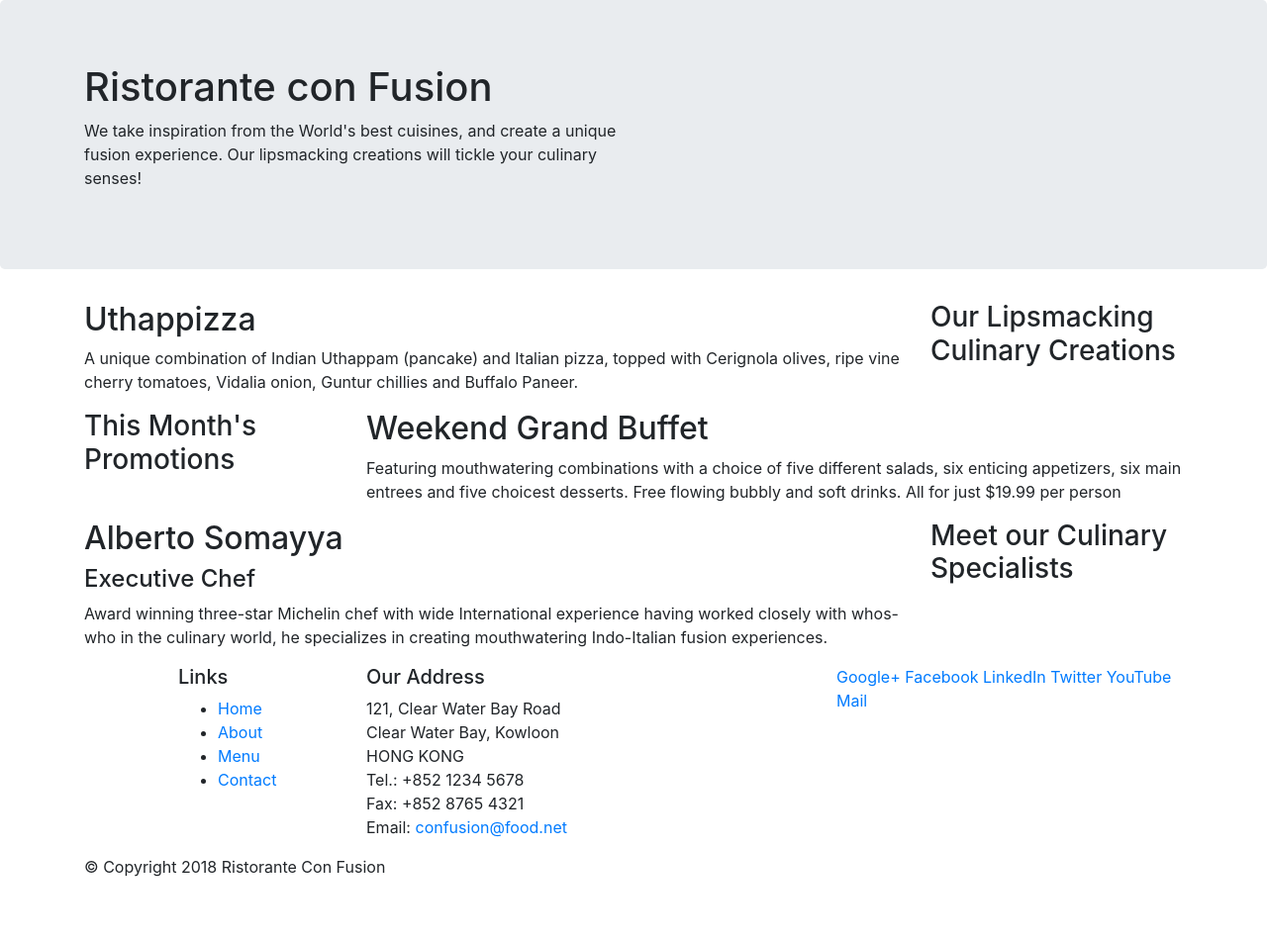
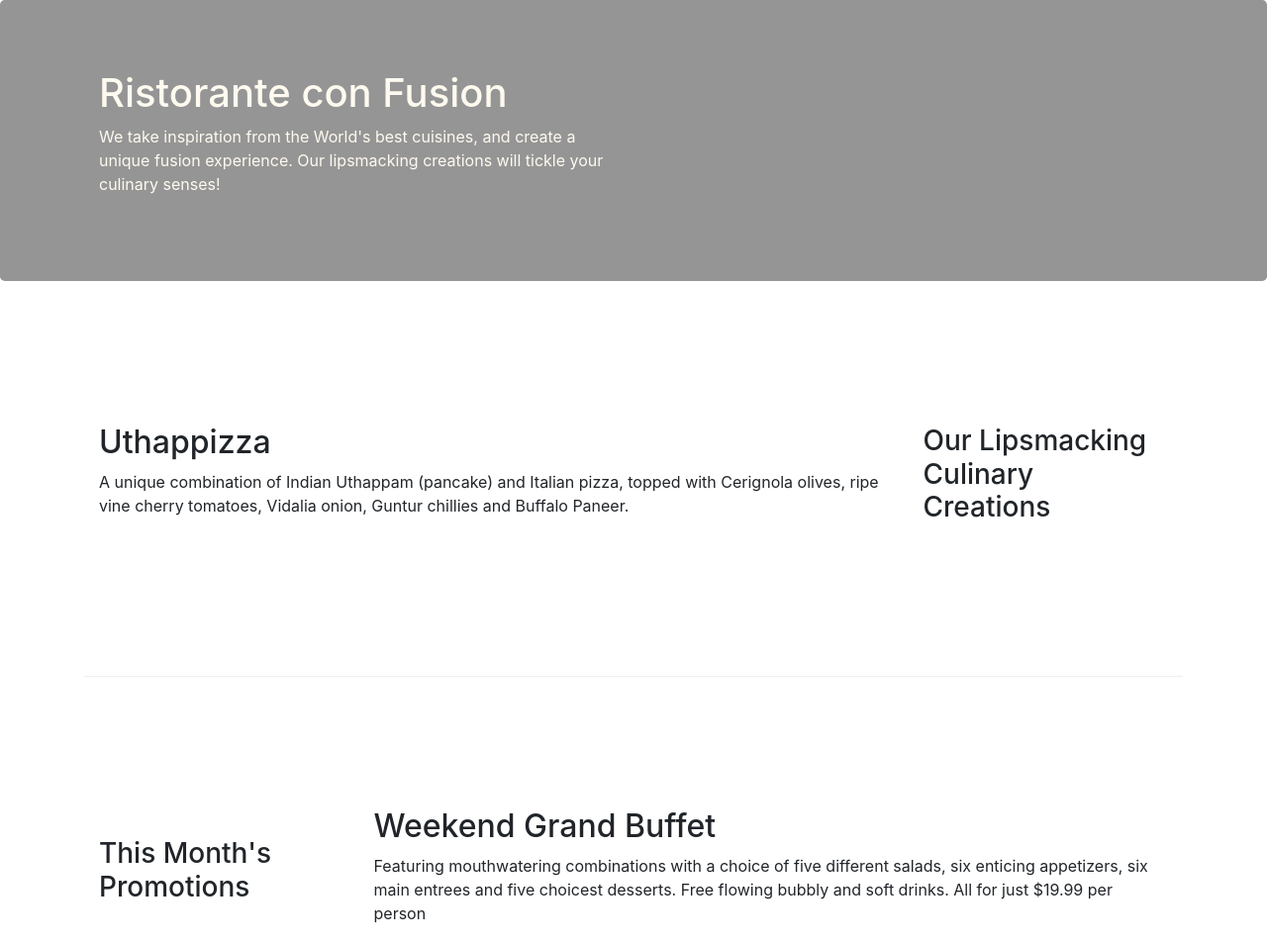
Before and after one commit to nookasaisri88/Bootstrap1, a website: page index.html in a window 1280 px wide. Shown: the top 954 px of the page at 99% size. Before the commit the page ends 904 px from the top, so only its background shows below. Drawn offline with nearby package versions, Linux system fonts and the light colour scheme.

Commit message:
Bootstrap Grid Part 2

```diff
--- /dev/null
+++ b/css/styles.css
@@ -0,0 +1,26 @@
+.row-header{
+    margin:0px auto;
+    padding:0px auto;
+}
+.row-content{
+    margin:0px auto;
+    padding:50px 0px 50px 0px;
+    border-bottom:1px ridge;
+    min-height:400px;
+}
+.footer{
+    background-color:rgb(205, 196, 214);
+    margin:0px auto;
+    padding:20px 0px 20px 0px;
+}
+.jumbotron{
+    padding:70px 30px 70px 30px;
+    margin:0px auto;
+    background: #959595;
+    color:floralwhite;
+}
+.address{
+    font-size:80%;
+    margin:0px;
+    color: #0f0f0f;
+}
--- a/index.html
+++ b/index.html
@@ -9,6 +9,7 @@
 
     <!-- Bootstrap CSS -->
     <link rel="stylesheet" href="node_modules/bootstrap/dist/css/bootstrap.min.css">
+    <link rel="stylesheet" href="css/styles.css">
     <title>Ristorante Con Fusion</title>
 </head>
 
@@ -16,7 +17,7 @@
 
     <header class="jumbotron">
         <div class="container">
-            <div class="row">
+            <div class="row row-header">
                 <div class="col-12 col-sm-6">
                     <h1>Ristorante con Fusion</h1>
                     <p>We take inspiration from the World's best cuisines, and create a unique fusion experience. Our lipsmacking creations will tickle your culinary senses!</p>
@@ -28,7 +29,7 @@
     </header>
 
     <div class="container">
-        <div class="row">
+        <div class="row row-content align-items-center">
             <div class="col-12 col-sm-4 order-sm-last col-md-3">
                 <h3>Our Lipsmacking Culinary Creations</h3>
             </div>
@@ -39,7 +40,7 @@
         </div>
 
 
-        <div class="row">
+        <div class="row row-content align-items-center">
             <div class="col-12 col-sm-4 col-md-3">
                 <h3>This Month's Promotions</h3>
             </div>
@@ -49,7 +50,7 @@
             </div>
         </div>
 
-        <div class="row">
+        <div class="row row-content align-items-center">
             <div class="col-12 col-sm-4 order-sm-last col-md-3">
                 <h3>Meet our Culinary Specialists</h3>
             </div>
@@ -61,12 +62,12 @@
         </div>
     </div>
 
-    <footer>
+    <footer class="footer">
         <div class="container">
             <div class="row">
                 <div class="col-4 offset-1 col-sm-2">
                     <h5>Links</h5>
-                    <ul>
+                    <ul class="list-unstyled">
                         <li><a href="#">Home</a></li>
                         <li><a href="#">About</a></li>
                         <li><a href="#">Menu</a></li>
@@ -84,8 +85,8 @@
 		              Email: <a href="mailto:confusion@food.net">confusion@food.net</a>
 		           </address>
                 </div>
-                <div class="col-12 col-sm-4">
-                    <div>
+                <div class="col-12 col-sm-4 align-self-center">
+                    <div class="text-center">
                         <a href="http://google.com/+">Google+</a>
                         <a href="http://www.facebook.com/profile.php?id=">Facebook</a>
                         <a href="http://www.linkedin.com/in/">LinkedIn</a>
@@ -95,7 +96,7 @@
                     </div>
                 </div>
            </div>
-           <div class="row">
+           <div class="row justify-content-center">
                 <div class="col-auto">
                     <p>© Copyright 2018 Ristorante Con Fusion</p>
                 </div>
```
